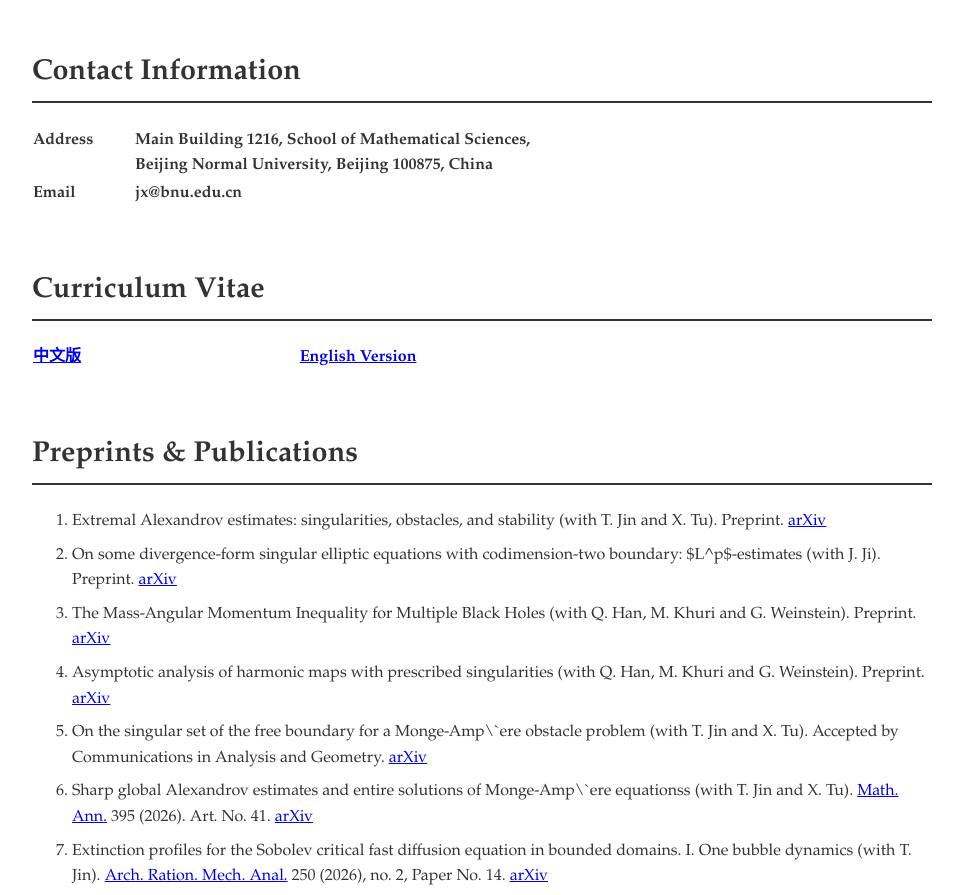
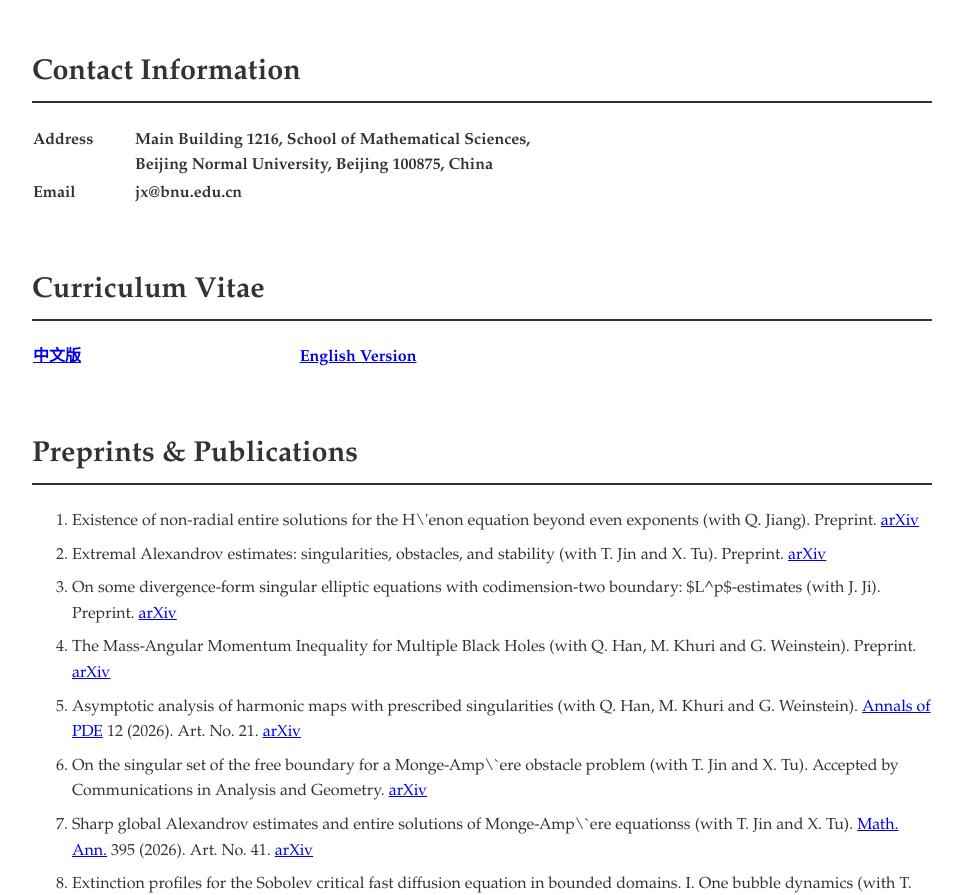
Before and after one commit to JingangXiong/homepage, a plain HTML site: page index.html in a window 1280 px wide. Shown: the part 121-1016 px from the top of the page, without its empty margins (158-1121 px from the left). Drawn offline with Linux system fonts and the light colour scheme.

Commit message:
Update publication links and details in index.html

```diff
--- a/index.html
+++ b/index.html
@@ -93,13 +93,15 @@
 
 
 
+          <li  style="margin-bottom: 8px;">Existence of non-radial entire solutions for the H\'enon equation beyond even exponents  (with Q. Jiang).  Preprint.  <a href="https://arxiv.org/abs/2606.31670">arXiv</a> <br>
+
           <li  style="margin-bottom: 8px;">Extremal Alexandrov estimates: singularities, obstacles, and stability  (with T. Jin and X. Tu).  Preprint.  <a href="https://arxiv.org/abs/2602.06468">arXiv</a> <br>
 
          <li  style="margin-bottom: 8px;">On some divergence-form singular elliptic equations with codimension-two boundary: $L^p$-estimates (with J. Ji).  Preprint.  <a href="https://arxiv.org/abs/2510.06716">arXiv</a> <br>
 
           <li  style="margin-bottom: 8px;">The Mass-Angular Momentum Inequality for Multiple Black Holes (with Q. Han, M. Khuri and G. Weinstein).  Preprint. <a href="https://arxiv.org/abs/2501.15093">arXiv</a>  <br>
 
-	    <li  style="margin-bottom: 8px;">Asymptotic analysis of harmonic maps with prescribed singularities (with Q. Han, M. Khuri and G. Weinstein).  Preprint. <a href="https://arxiv.org/abs/2212.14826">arXiv</a>  <br>
+	    <li  style="margin-bottom: 8px;">Asymptotic analysis of harmonic maps with prescribed singularities (with Q. Han, M. Khuri and G. Weinstein). <a href="https://link.springer.com/article/10.1007/s40818-026-00247-1">Annals of PDE</a> 12 (2026). Art. No. 21. <a href="https://arxiv.org/abs/2212.14826">arXiv</a>  <br>
 
            <li  style="margin-bottom: 8px;">On the singular set of the free boundary for a Monge-Amp\`ere obstacle problem (with T. Jin and X. Tu).  Accepted by Communications in Analysis and Geometry.  <a href="https://arxiv.org/abs/2506.08387">arXiv</a> <br>
 
```
